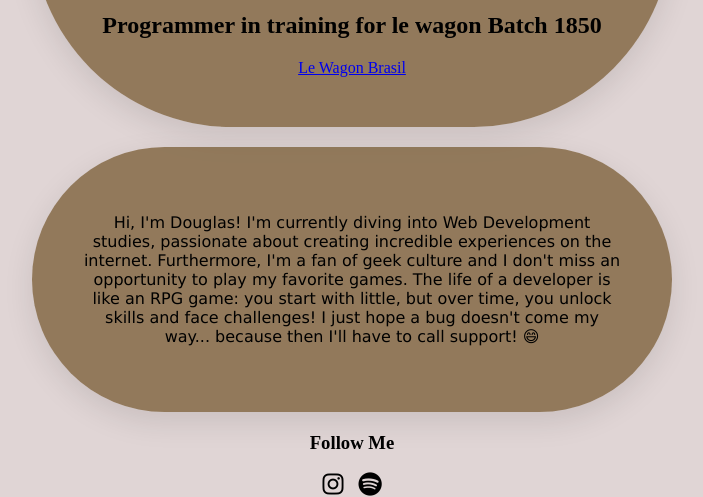
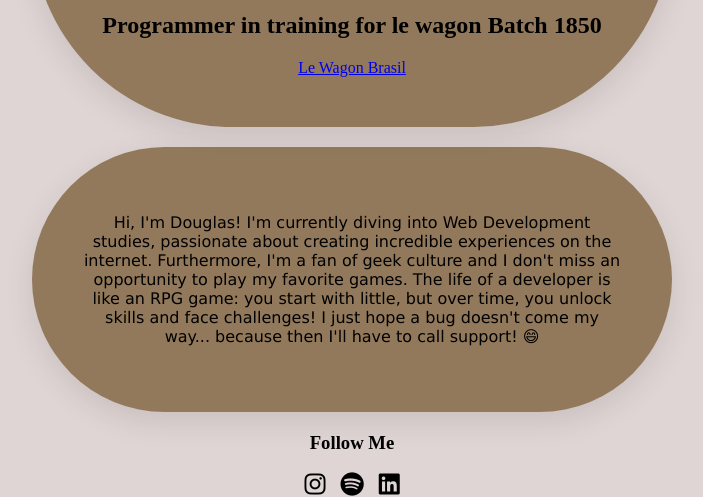
Before and after one commit to DouglasTpo/profile, a plain HTML site: page index.html in a window 1280 px wide. Shown: the part 678-1175 px from the top of the page, without its empty margins (288-991 px from the left). Drawn offline with Linux system fonts and the light colour scheme.

Commit message:
att profile

```diff
--- a/index.html
+++ b/index.html
@@ -51,15 +51,18 @@
                             <li>
                                 <a href="https://www.instagram.com/douglastpo?igsh=MWU1b2IzanpjeHhwZQ==" target="_blank">
 
-                                    <i class="fa-brands fa-instagram">
-
-                                    </i>
+                                    <i class="fa-brands fa-instagram"></i>
                                 </a>
 
                             </li>
                             <li>
                                 <a href="https://open.spotify.com/user/merceshino?si=8KKZ51QiSZq0E3vyCoGLjA" target="_blank">
                                     <i class="fa-brands fa-spotify"></i>
+                                </a>
+                            </li>
+                            <li>
+                                <a href="https://www.linkedin.com/in/douglas-teixeira-silva-b16b41163/?trk=opento_sprofile_topcard" target="_blank">
+                                    <i class="fa-brands fa-linkedin"></i>
                                 </a>
                             </li>
                         </ul>
```
